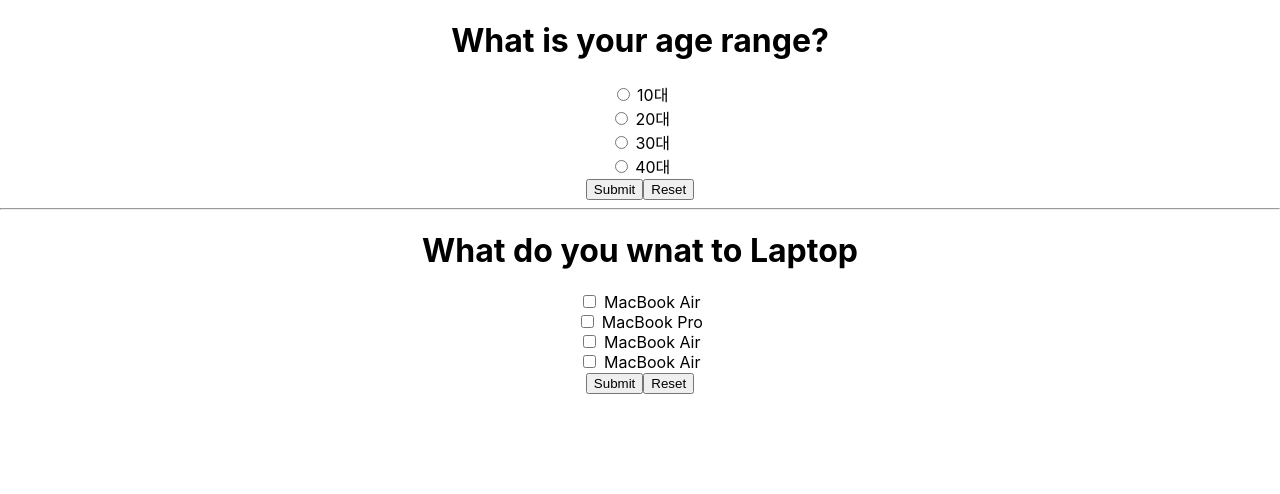
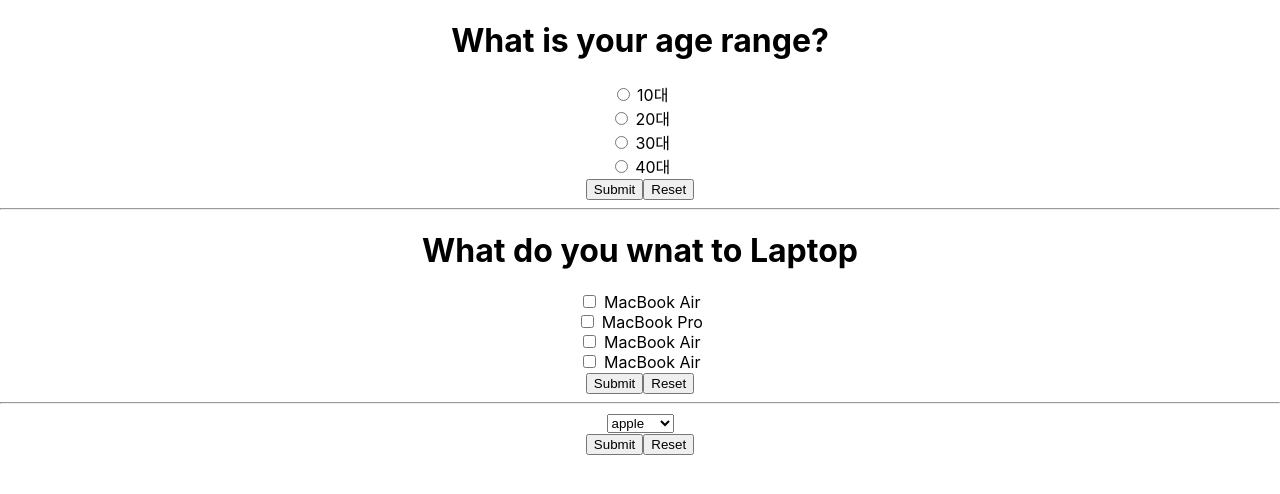
Before and after one commit to bigveloper/form, a React (Create React App) app: page / in a window 1280 px wide. Shown: the top 494 px of the page. Built offline with nearby package versions, Linux system fonts and the light colour scheme.

Commit message:
update selectbox

```diff
--- a/src/App.js
+++ b/src/App.js
@@ -4,9 +4,11 @@
 function App() {
     const [age, setAge] = useState(false);
     const [laptop, setLaptop] = useState(false);
+    const [fruit, setFruit] = useState('');
 
     const onChange = (e) => setAge(e.target.value);
     const onCheck = (e) => setLaptop(e.target.value);
+    const onFruit = (e) => setFruit(e.target.value);
 
     useEffect(() => {
         console.log(age);
@@ -15,6 +17,10 @@
     useEffect(() => {
         console.log(laptop);
     }, [laptop]);
+
+    useEffect(() => {
+        console.log(fruit);
+    }, [fruit]);
 
     return (
         <form className="App">
@@ -33,6 +39,27 @@
             <input type="checkbox" name="laptop" value="MacBookAir" onChange={onCheck} /> MacBook Air <br />
             <input type="submit" />
             <input type="reset" />
+            <hr />
+            <select name="fruit" onChange={onFruit}>
+                <option value="Apple" name="fruit">
+                    apple
+                </option>
+                <option value="Banana" name="fruit">
+                    banana
+                </option>
+                <option value="Kiwi" name="fruit">
+                    kiwi
+                </option>
+                <option value="Grape" name="fruit">
+                    grape
+                </option>
+                <option value="Melon" name="fruit">
+                    melon
+                </option>
+            </select>
+            <br />
+            <input type="submit" />
+            <input type="reset" />
         </form>
     );
 }
```
